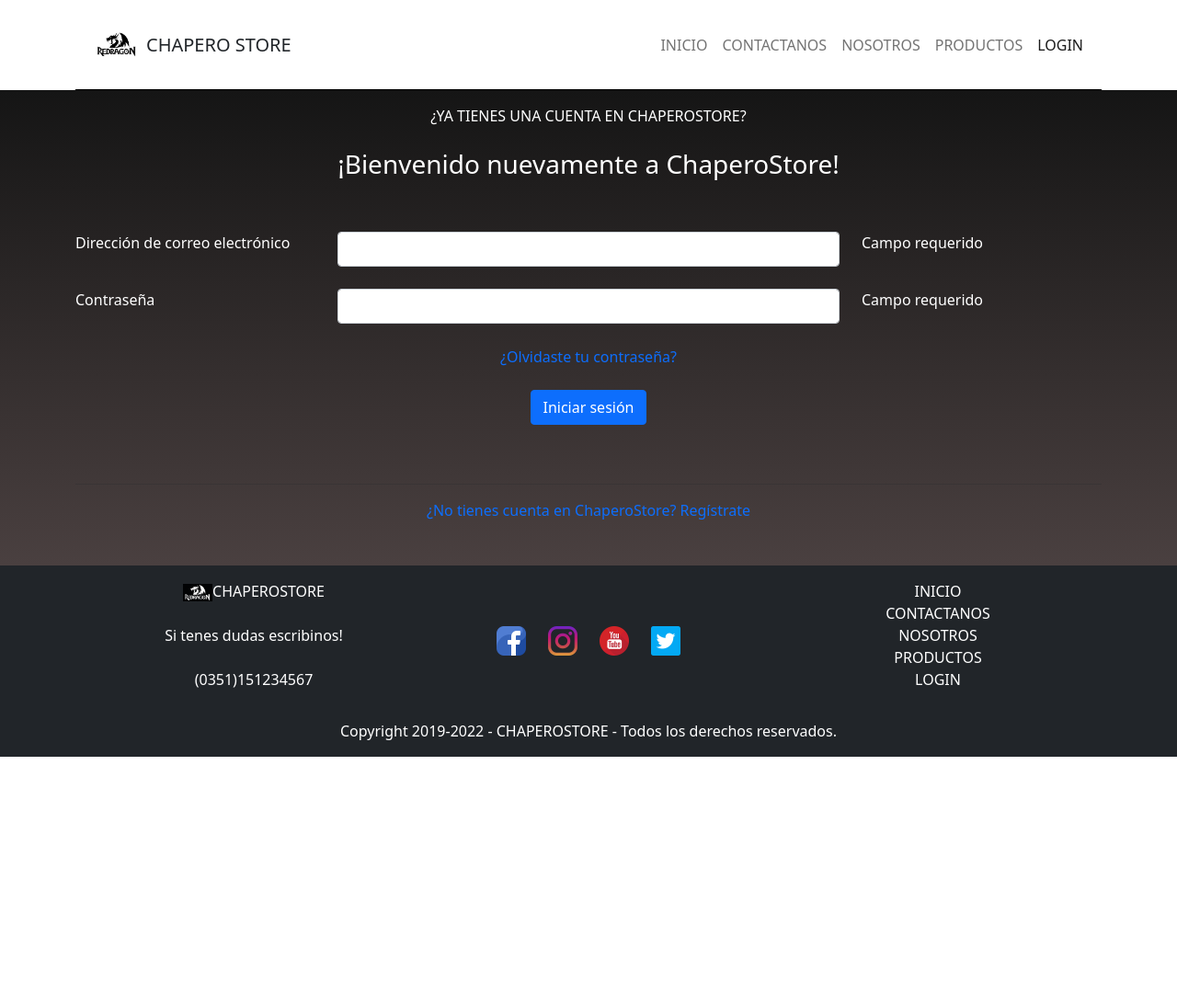
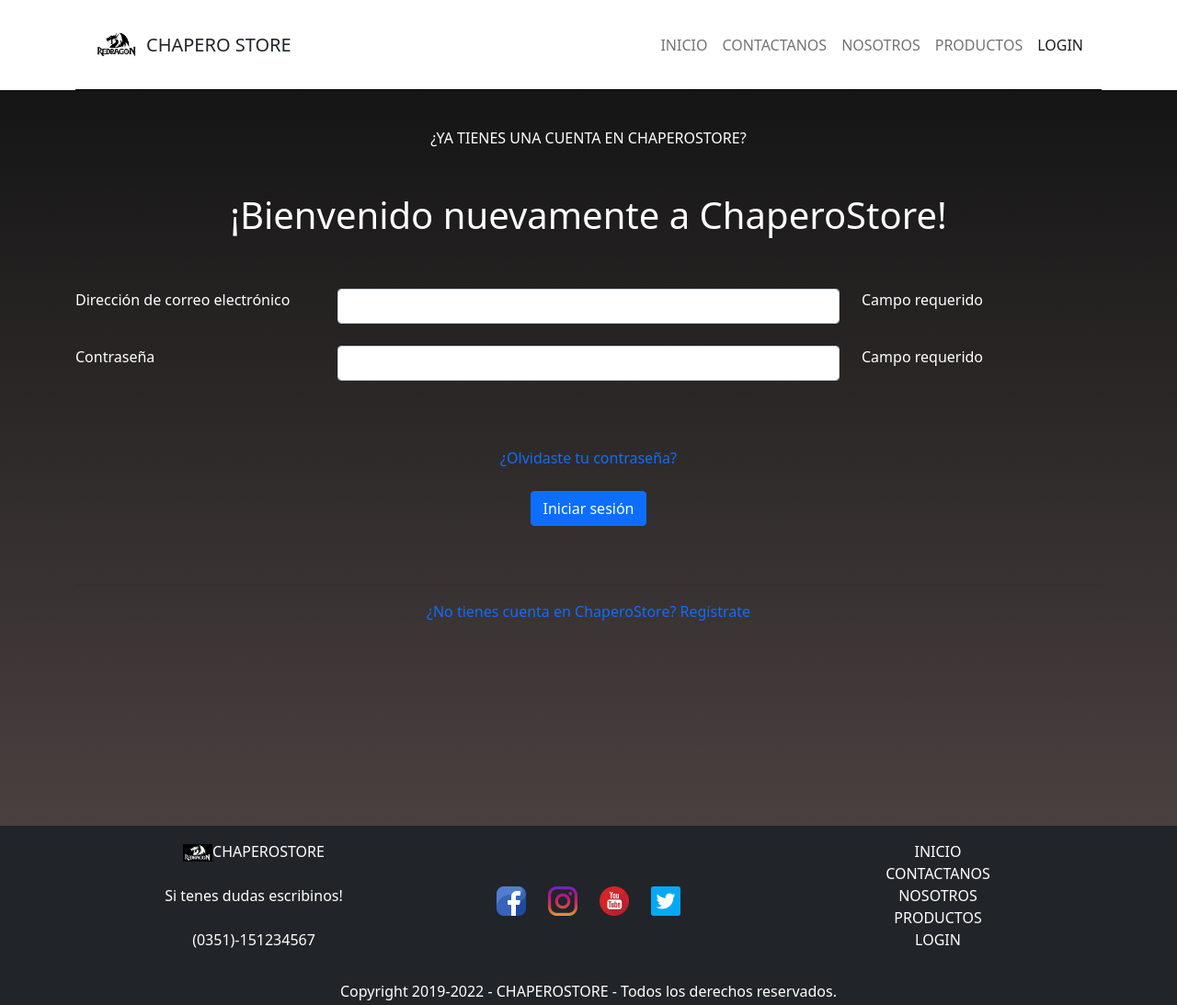
Before and after one commit to NahuelMassola/RedragonStore, a website: page pages/login.html in a window 1280 px wide. Shown: the whole page at 92% size. Before the commit the page ends 823 px from the top, so only its background shows below. Drawn offline with nearby package versions, Linux system fonts and the light colour scheme.

Commit message:
correcciones2

```diff
--- a/package.json
+++ b/package.json
@@ -1,7 +1,6 @@
 {
   "name": "full-responsive",
   "version": "1.0.0",
-  "description": "",
   "main": "index.js",
   "scripts": {
     "compile:sass": "sass --watch scss/style.scss css/style.css"
@@ -19,5 +18,6 @@
   "homepage": "https://github.com/NahuelMassola/RedragonStore#readme",
   "dependencies": {
     "bootstrap": "^5.1.3"
-  }
+  },
+  "description": ""
 }
--- a/pages/login.html
+++ b/pages/login.html
@@ -72,13 +72,13 @@
 
 
   <!-- inicio Seccion Login -->
-  <main>
-    <div class="container-fluid container--productos">
+  <main class="main__login">
+    <div class="container-fluid container--login" >
       <div class="container">
           <div class="login row text-center pt-3">
-             <div class="col text-white">
-              <span class="texto__login">¿YA TIENES UNA CUENTA EN CHAPEROSTORE?</span><br><br>
-              <h3 class="texto__login">¡Bienvenido nuevamente a ChaperoStore!</h3>
+             <div class="col text-white"><br>
+              <span class="texto__login">¿YA TIENES UNA CUENTA EN CHAPEROSTORE?</span><br><br><br>
+              <h1 class="texto__login">¡Bienvenido nuevamente a ChaperoStore!</h1>
              </div>
           </div>
           <form class="py-5" action="">
@@ -104,7 +104,7 @@
               <div class="col-md-3 form-control-comment form-comment-password text-white">
                 Campo requerido
               </div>
-            </div>
+            </div><br><br>
             <div class="forgot-password text-center pt-4">
               <a href="./login.html"> ¿Olvidaste tu contraseña?</a>
             </div>
@@ -135,7 +135,7 @@
             <div class="footer__chapero col-md-4">
               <ul id="block_contact_footer ">
                 <li class="item logo-footer"><img src="../img/Red-dragon.png" style="width: 32px;">CHAPEROSTORE</li> <br>
-                <li class="item">Si tenes dudas escribinos! <br> <br> (0351)151234567</li>
+                <li class="item">Si tenes dudas escribinos! <br> <br> (0351)-151234567</li>
               </ul>
             </div>
             <div class="redess col-md-4 mb-1">
--- a/scss/_login.scss
+++ b/scss/_login.scss
@@ -1,6 +1,11 @@
 .btn__login button:hover {
     background-color: $background-botton;
     color: black;
+  }
+
+  .container--login {
+    background: linear-gradient(rgb(21, 21, 21), rgb(74, 64, 64));
+    height: 100vh;
   }
 
   .forgot-password a {
@@ -11,7 +16,6 @@
     text-decoration: none;
   }
 
-
   .texto__login:hover {
     color:$primary-color;
   }
--- a/scss/_productos.scss
+++ b/scss/_productos.scss
@@ -1,6 +1,6 @@
 .container--productos {
     background: linear-gradient(rgb(21, 21, 21), rgb(74, 64, 64));
-  }
+    }
 
   .img-productos {
     transition: 1s;
```
Also changed, not shown: index.html (+1 -1 lines), pages/contactanos.html (+1 -1 lines), pages/nosotros.html (+4 -2 lines), pages/productos.html (+10 -8 lines), css/style.css, 1 other file.
